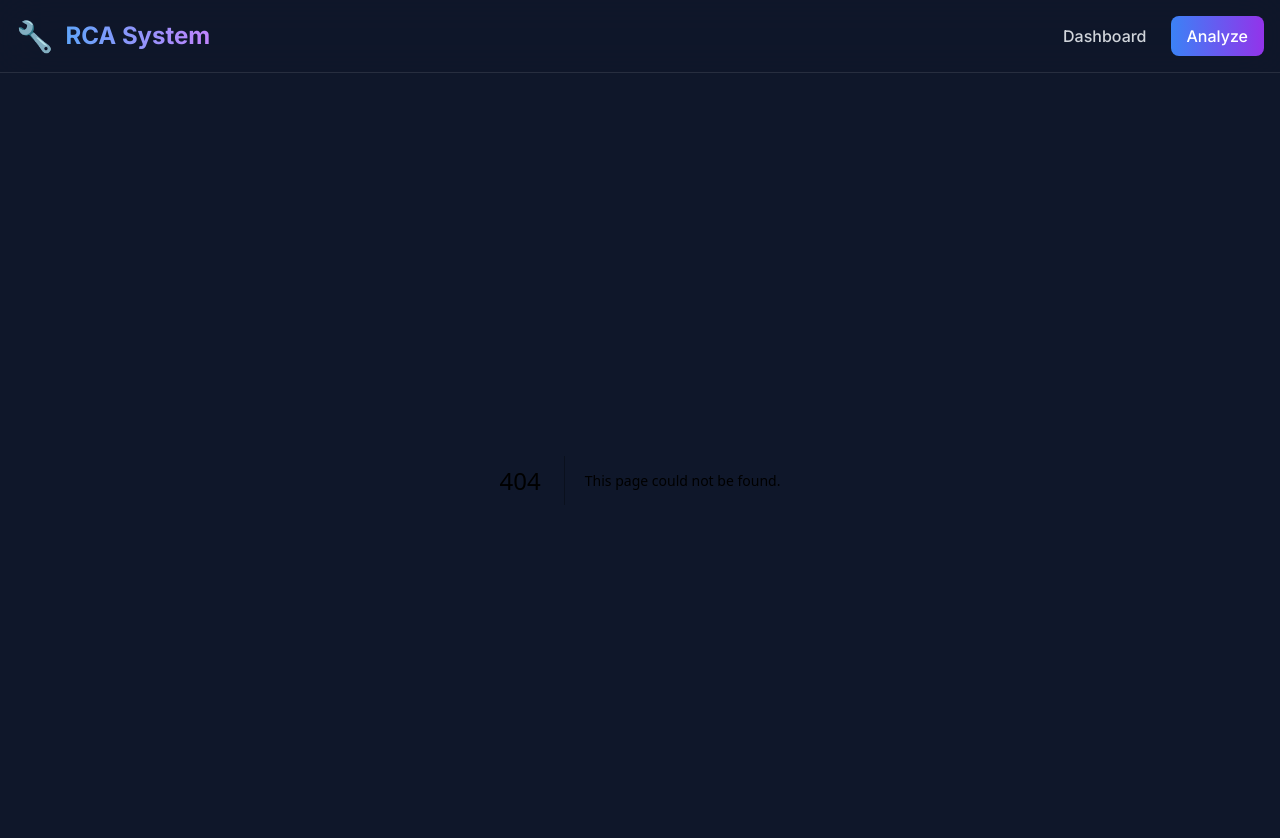
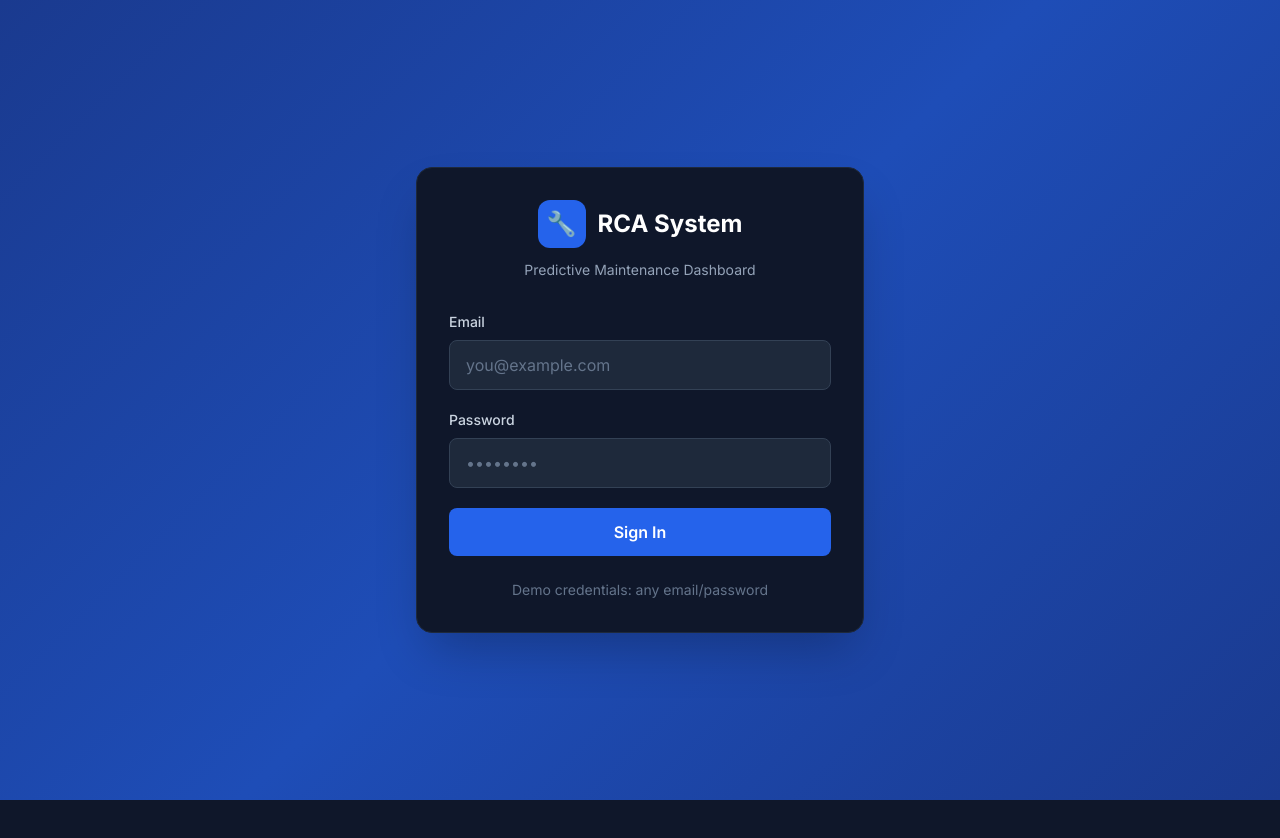
Before and after one commit to chashmishcoder/rca-system, a Next.js app in the folder deployment/frontend/: page /login in a window 1280 px wide. Before the commit this address had no page. Shown: the top 838 px of the page. After the commit the page ends 800 px from the top, so only its background shows below. Built offline with nearby package versions, Linux system fonts and the light colour scheme.

Commit message:
Add sign-in page with auth guard and logout

```diff
--- /dev/null
+++ b/deployment/frontend/app/components/ClientShell.tsx
@@ -0,0 +1,57 @@
+'use client';
+import { usePathname } from 'next/navigation';
+import { useRouter } from 'next/navigation';
+
+export default function ClientShell({ children }: { children: React.ReactNode }) {
+  const pathname = usePathname();
+  const router = useRouter();
+  const isLoginPage = pathname === '/login';
+
+  const handleLogout = () => {
+    localStorage.removeItem('rca_authenticated');
+    localStorage.removeItem('rca_user_email');
+    router.replace('/login');
+  };
+
+  return (
+    <>
+      {!isLoginPage && (
+        <nav className="fixed top-0 left-0 right-0 z-50 backdrop-blur-xl bg-slate-900/80 border-b border-white/10">
+          <div className="container mx-auto px-4 py-4">
+            <div className="flex justify-between items-center">
+              <a href="/dashboard" className="flex items-center gap-3 group">
+                <span className="text-2xl transform group-hover:rotate-12 transition-transform duration-300">🔧</span>
+                <span className="text-xl font-bold bg-gradient-to-r from-blue-400 to-purple-400 bg-clip-text text-transparent">
+                  RCA System
+                </span>
+              </a>
+              <div className="flex gap-6 items-center">
+                <a
+                  href="/dashboard"
+                  className="text-gray-300 hover:text-white font-medium transition-colors duration-300"
+                >
+                  Dashboard
+                </a>
+                <a
+                  href="/analyze"
+                  className="px-4 py-2 bg-gradient-to-r from-blue-500 to-purple-600 text-white rounded-lg font-medium hover:shadow-lg hover:shadow-purple-500/50 transform hover:scale-105 transition-all duration-300"
+                >
+                  Analyze
+                </a>
+                <button
+                  onClick={handleLogout}
+                  className="px-4 py-2 text-slate-400 hover:text-white border border-slate-700 hover:border-slate-500 rounded-lg text-sm font-medium transition-colors"
+                >
+                  Sign Out
+                </button>
+              </div>
+            </div>
+          </div>
+        </nav>
+      )}
+      <main className={isLoginPage ? '' : 'pt-20'}>
+        {children}
+      </main>
+    </>
+  );
+}
--- a/deployment/frontend/app/dashboard/layout.tsx
+++ b/deployment/frontend/app/dashboard/layout.tsx
@@ -1,7 +1,8 @@
 'use client'
 
 import Link from 'next/link'
-import { usePathname } from 'next/navigation'
+import { usePathname, useRouter } from 'next/navigation'
+import { useEffect } from 'react'
 import {
   LayoutDashboard,
   Bell,
@@ -10,6 +11,7 @@ import {
   Wrench,
   History,
   ChevronRight,
+  LogOut,
 } from 'lucide-react'
 
 const NAV_ITEMS = [
@@ -23,6 +25,19 @@ const NAV_ITEMS = [
 
 export default function DashboardLayout({ children }: { children: React.ReactNode }) {
   const pathname = usePathname()
+  const router = useRouter()
+
+  useEffect(() => {
+    if (!localStorage.getItem('rca_authenticated')) {
+      router.replace('/login')
+    }
+  }, [router])
+
+  const handleLogout = () => {
+    localStorage.removeItem('rca_authenticated')
+    localStorage.removeItem('rca_user_email')
+    router.replace('/login')
+  }
 
   return (
     <div className="flex min-h-screen bg-slate-950 text-slate-100">
@@ -59,13 +74,20 @@ export default function DashboardLayout({ children }: { children: React.ReactNod
           })}
         </nav>
 
-        <div className="px-4 py-4 border-t border-slate-800">
+        <div className="px-4 py-4 border-t border-slate-800 space-y-2">
           <Link
             href="/analyze"
             className="flex items-center justify-center gap-2 w-full px-3 py-2 rounded-lg bg-blue-600 hover:bg-blue-500 text-sm font-medium text-white transition-colors"
           >
             Run RCA Analysis
           </Link>
+          <button
+            onClick={handleLogout}
+            className="flex items-center justify-center gap-2 w-full px-3 py-2 rounded-lg text-slate-400 hover:text-white hover:bg-slate-800 text-sm font-medium transition-colors"
+          >
+            <LogOut size={14} />
+            Sign Out
+          </button>
         </div>
       </aside>
 
--- a/deployment/frontend/app/layout.tsx
+++ b/deployment/frontend/app/layout.tsx
@@ -1,6 +1,7 @@
 import type { Metadata } from 'next'
 import { Inter } from 'next/font/google'
 import './globals.css'
+import ClientShell from './components/ClientShell'
 
 const inter = Inter({ subsets: ['latin'] })
 
@@ -17,35 +18,7 @@ export default function RootLayout({
   return (
     <html lang="en" className="dark">
       <body className={`${inter.className} bg-slate-900`}>
-        <nav className="fixed top-0 left-0 right-0 z-50 backdrop-blur-xl bg-slate-900/80 border-b border-white/10">
-          <div className="container mx-auto px-4 py-4">
-            <div className="flex justify-between items-center">
-              <a href="/" className="flex items-center gap-3 group">
-                <span className="text-3xl transform group-hover:rotate-12 transition-transform duration-300">🔧</span>
-                <span className="text-2xl font-bold bg-gradient-to-r from-blue-400 to-purple-400 bg-clip-text text-transparent">
-                  RCA System
-                </span>
-              </a>
-              <div className="flex gap-6 items-center">
-                <a
-                  href="/dashboard"
-                  className="text-gray-300 hover:text-white font-medium transition-colors duration-300 hover:scale-110 transform"
-                >
-                  Dashboard
-                </a>
-                <a
-                  href="/analyze"
-                  className="px-4 py-2 bg-gradient-to-r from-blue-500 to-purple-600 text-white rounded-lg font-medium hover:shadow-lg hover:shadow-purple-500/50 transform hover:scale-105 transition-all duration-300"
-                >
-                  Analyze
-                </a>
-              </div>
-            </div>
-          </div>
-        </nav>
-        <main className="pt-20">
-          {children}
-        </main>
+        <ClientShell>{children}</ClientShell>
       </body>
     </html>
   )
--- /dev/null
+++ b/deployment/frontend/app/login/page.tsx
@@ -0,0 +1,85 @@
+'use client';
+import { useState } from 'react';
+import { useRouter } from 'next/navigation';
+
+export default function LoginPage() {
+  const router = useRouter();
+  const [email, setEmail] = useState('');
+  const [password, setPassword] = useState('');
+  const [loading, setLoading] = useState(false);
+  const [error, setError] = useState('');
+
+  const handleSubmit = (e: React.FormEvent) => {
+    e.preventDefault();
+    if (!email || !password) {
+      setError('Please enter email and password');
+      return;
+    }
+    setLoading(true);
+    setError('');
+    // Demo: accept any credentials
+    localStorage.setItem('rca_authenticated', 'true');
+    localStorage.setItem('rca_user_email', email);
+    router.replace('/dashboard');
+  };
+
+  return (
+    <div
+      className="min-h-screen flex items-center justify-center"
+      style={{ background: 'linear-gradient(135deg, #1a3a8f 0%, #1e4db7 50%, #1a3a8f 100%)' }}
+    >
+      <div className="w-full max-w-md mx-4">
+        <div className="bg-slate-900 rounded-2xl p-8 shadow-2xl border border-slate-800">
+          {/* Logo */}
+          <div className="text-center mb-8">
+            <div className="flex items-center justify-center gap-3 mb-3">
+              <div className="w-12 h-12 rounded-xl bg-blue-600 flex items-center justify-center text-2xl">
+                🔧
+              </div>
+              <span className="text-2xl font-bold text-white">RCA System</span>
+            </div>
+            <p className="text-slate-400 text-sm">Predictive Maintenance Dashboard</p>
+          </div>
+
+          {/* Form */}
+          <form onSubmit={handleSubmit} className="space-y-5">
+            <div>
+              <label className="block text-sm font-medium text-slate-300 mb-2">Email</label>
+              <input
+                type="email"
+                placeholder="you@example.com"
+                value={email}
+                onChange={(e) => setEmail(e.target.value)}
+                className="w-full px-4 py-3 rounded-lg bg-slate-800 border border-slate-700 text-white placeholder-slate-500 focus:outline-none focus:border-blue-500 focus:ring-1 focus:ring-blue-500 transition-colors"
+              />
+            </div>
+            <div>
+              <label className="block text-sm font-medium text-slate-300 mb-2">Password</label>
+              <input
+                type="password"
+                placeholder="••••••••"
+                value={password}
+                onChange={(e) => setPassword(e.target.value)}
+                className="w-full px-4 py-3 rounded-lg bg-slate-800 border border-slate-700 text-white placeholder-slate-500 focus:outline-none focus:border-blue-500 focus:ring-1 focus:ring-blue-500 transition-colors"
+              />
+            </div>
+
+            {error && <p className="text-red-400 text-sm">{error}</p>}
+
+            <button
+              type="submit"
+              disabled={loading}
+              className="w-full py-3 rounded-lg bg-blue-600 hover:bg-blue-500 text-white font-semibold text-base transition-colors disabled:opacity-60"
+            >
+              {loading ? 'Signing in...' : 'Sign In'}
+            </button>
+          </form>
+
+          <p className="text-center text-slate-500 text-sm mt-6">
+            Demo credentials: any email/password
+          </p>
+        </div>
+      </div>
+    </div>
+  );
+}
--- a/deployment/frontend/app/page.tsx
+++ b/deployment/frontend/app/page.tsx
@@ -5,12 +5,13 @@ import { useRouter } from 'next/navigation';
 export default function Home() {
   const router = useRouter();
   useEffect(() => {
-    router.replace('/dashboard');
+    const isAuth = localStorage.getItem('rca_authenticated');
+    router.replace(isAuth ? '/dashboard' : '/login');
   }, [router]);
 
   return (
     <div className="min-h-screen bg-slate-900 flex items-center justify-center">
-      <div className="text-gray-400 text-lg">Redirecting to dashboard...</div>
+      <div className="text-slate-500 text-sm">Loading...</div>
     </div>
   );
 }
```
